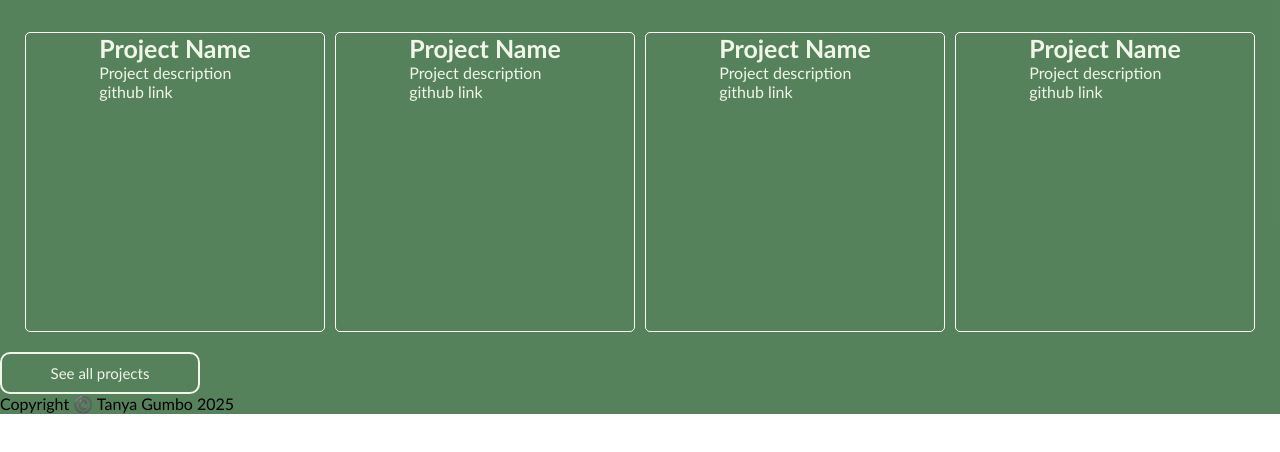
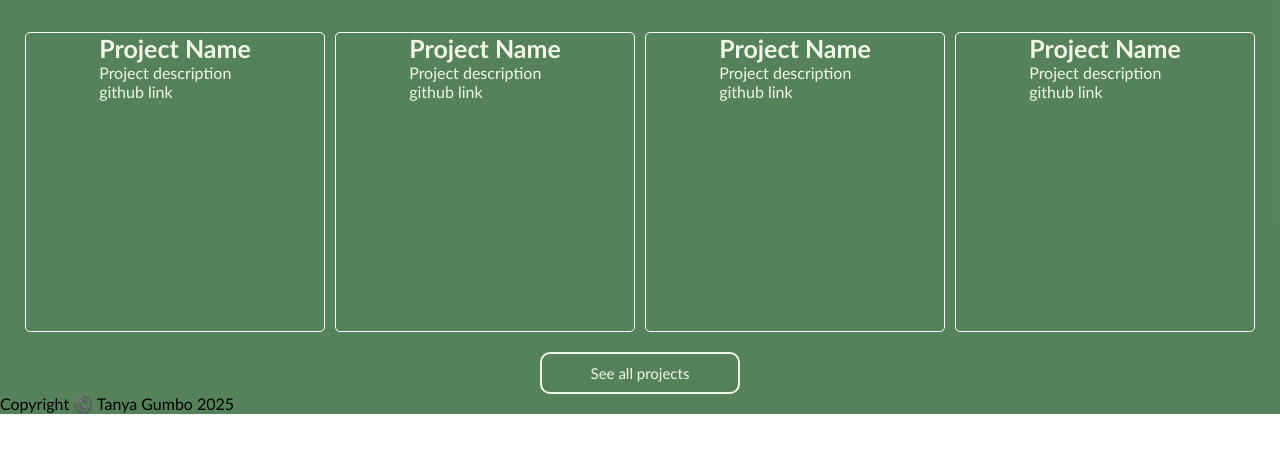
Before and after one commit to tanya-gumbo/project-portfolio-website, a plain HTML site: page index.html in a window 1280 px wide. Shown: the part 284-736 px from the top of the page. Drawn offline with Linux system fonts and the light colour scheme.

Commit message:
fix(html): Add the display and justification to the button container to center the button

```diff
--- a/styles.css
+++ b/styles.css
@@ -86,6 +86,11 @@
     font-size:25px;
 }
 
+.button-container{
+    display: flex;
+    justify-content: center;
+}
+
 .see-projects-button{
     background-color: transparent;
     padding:10px;
```
